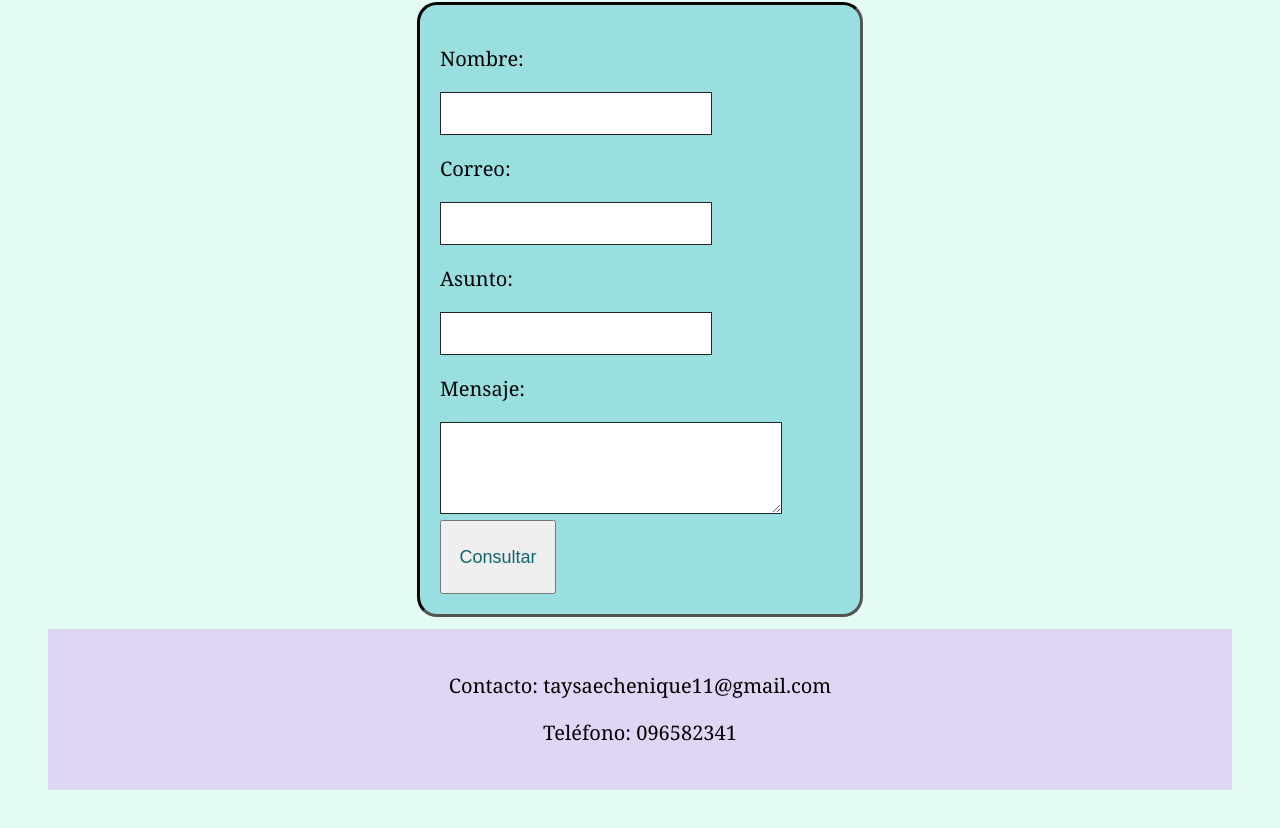
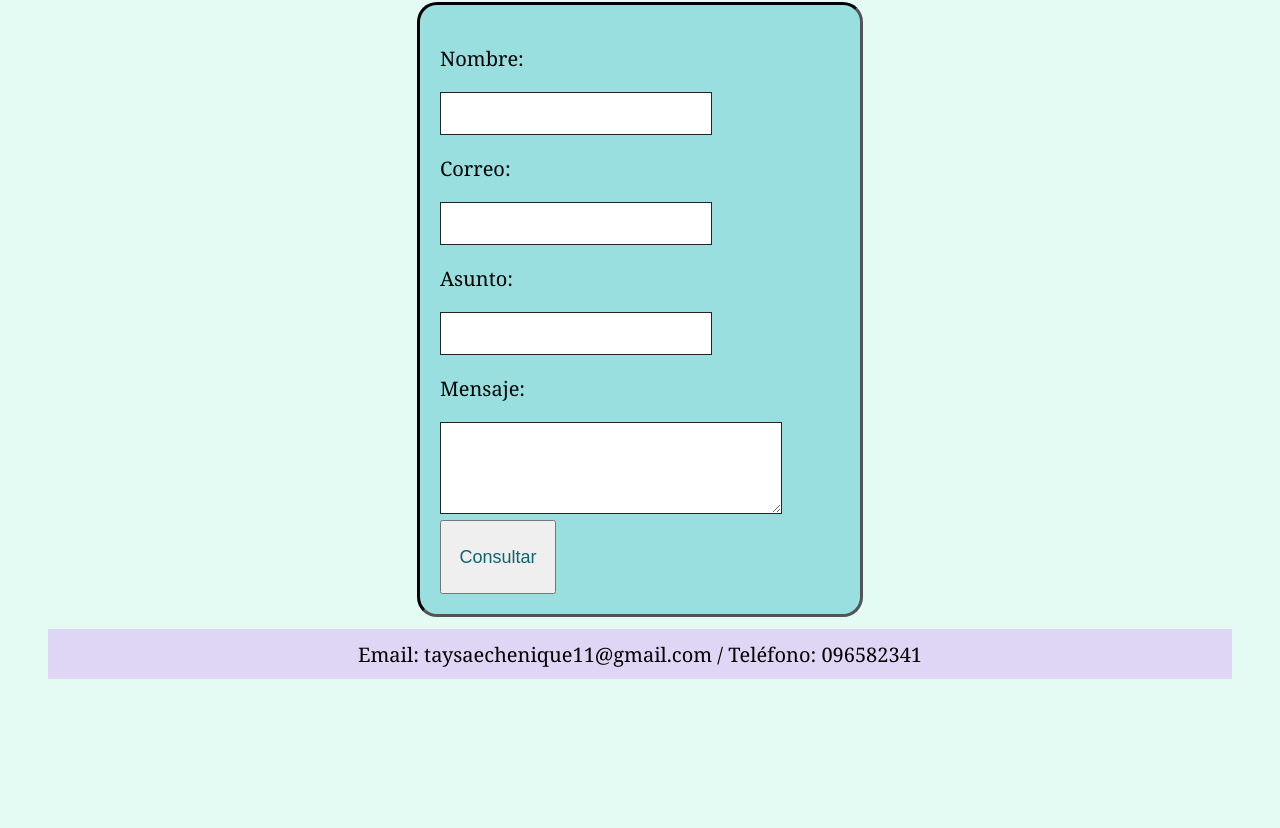
Before and after one commit to taysaech/taysaech, a plain HTML site: page index.html in a window 1280 px wide. Shown: the part 3243-4071 px from the top of the page. After the commit the page ends 3970 px from the top, so only its background shows below. Drawn offline with Linux system fonts and the light colour scheme.

Commit message:
ultimas mejoras

```diff
--- a/estilos.css
+++ b/estilos.css
@@ -305,19 +305,22 @@ input{
 }
 
 .footer{
+    display: flex;
     background-color: rgba(208, 118, 247, 0.288);
     text-align: center;
-    padding: 2%;
+    padding: 1%;
     margin-top: 1%;
 }
 
 .footer p{
     font-family:Cambria;
     text-decoration: solid;
+    margin:0 auto;
 }
 
+
 html{
-    display: block;
+    display: flex;
 }
 
 @media only screen and (max-width: 320px) {
--- a/index.html
+++ b/index.html
@@ -104,8 +104,7 @@
 </body>
 
 <footer class="footer">
-  <p> Contacto: taysaechenique11@gmail.com</p>
-  <p> Teléfono: 096582341</p>
+    <p>Email: taysaechenique11@gmail.com /  Teléfono: 096582341</p>
 </footer>
 
 </html>
```
